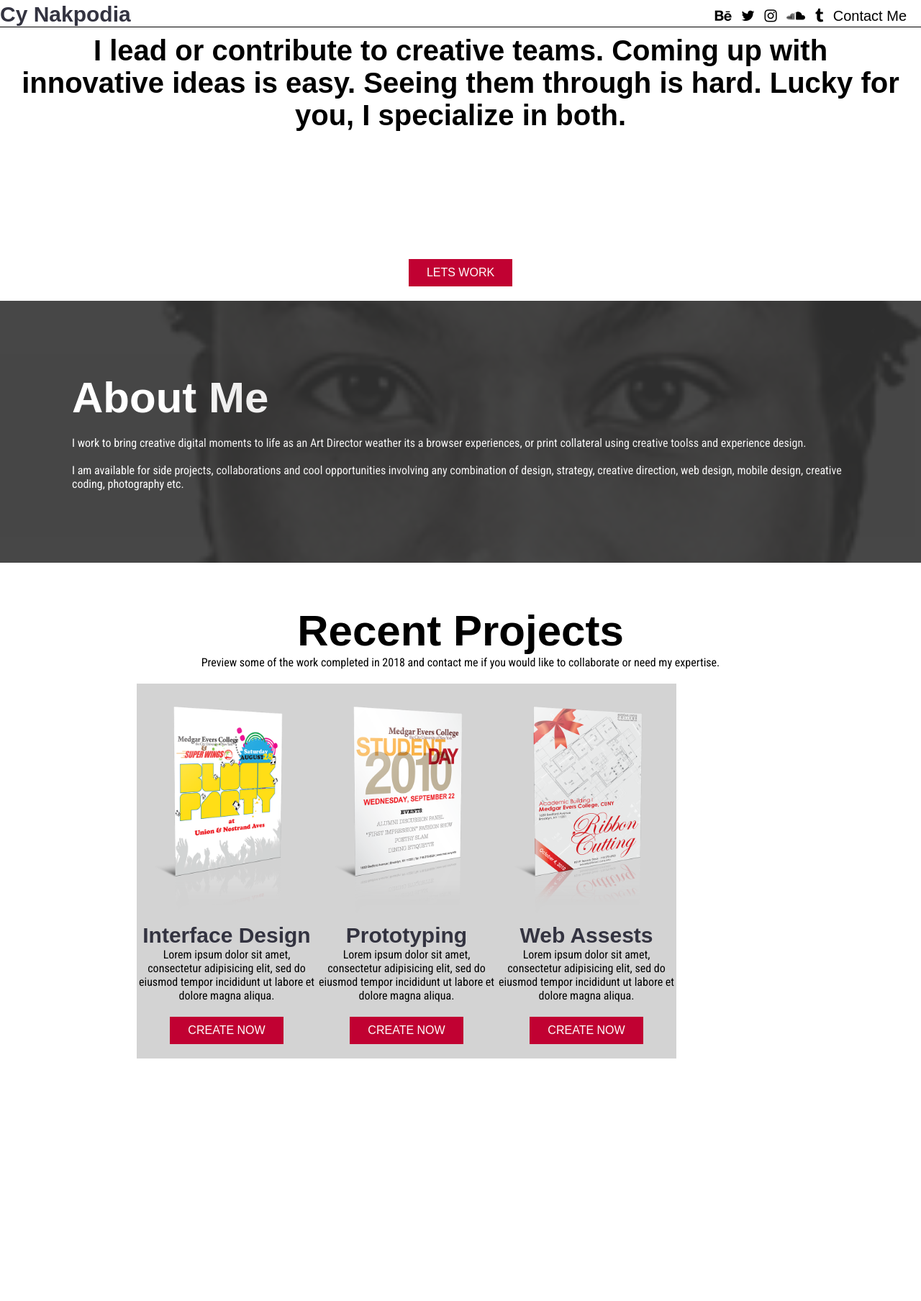
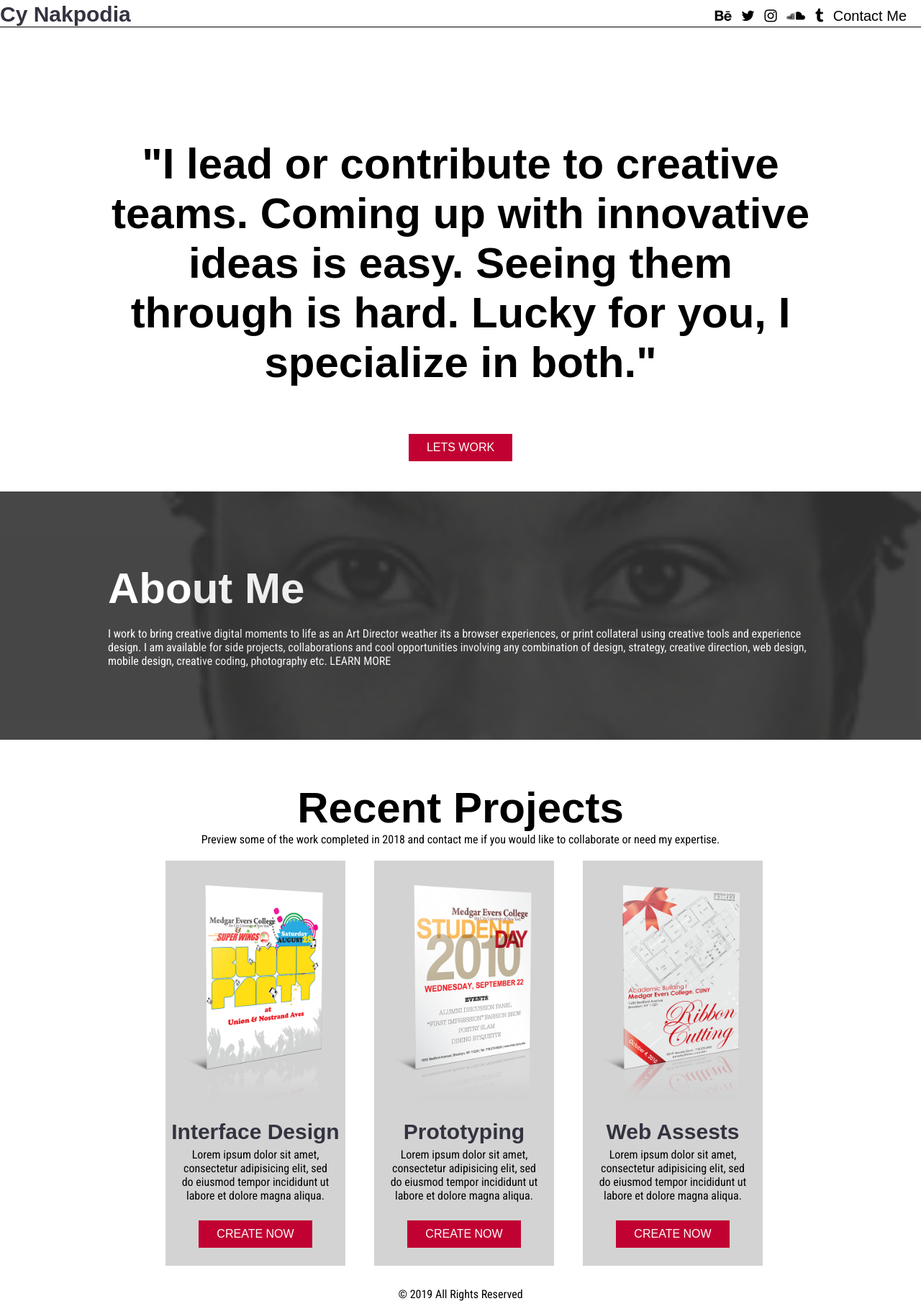
Before and after one commit to kemiteko/prcorrections, a plain HTML site: page index.html in a window 1280 px wide. Shown: the part 17-1825 px from the top of the page at 72% size. Before the commit the page ends 1488 px from the top, so only its background shows below. Drawn offline with Linux system fonts and the light colour scheme.

Commit message:
project 1 coorections

```diff
--- a/assets/css/style.css
+++ b/assets/css/style.css
@@ -44,6 +44,12 @@ header{
     top: 20px;
     bottom:20px;
     border-bottom:1px solid #000;
+}
+
+header #logo{
+
+	text-decoration: none;
+
 }
 
 header img{
@@ -93,8 +99,10 @@ nav a:hover{
 /*hero*/
 
 #hero{
-	min-height:50vh;
+	min-height:80vh;
 	/*background:url(../img/logo_lg.jpg);*/
+   /* padding-top:10px;*/
+   	margin-top: 25px;
 	background-position:center bottom;
 	position:relative;
 }
@@ -102,22 +110,29 @@ nav a:hover{
 #hero h1{
 
 	text-align: center;
-	font-size: 40px;
+	font-size: 60px;
 	display: inline-block;
-	padding: 30px;
-	top: 40px;
-
+/*	top: 40px;*/
+	margin: 150px;
+	margin-bottom: 65px;
 
 }
 
 
-#hero p{
+/*#hero p{
 	position:absolute;
 	bottom:20px;
 	text-align: center;
 	width:300px;
 	margin-left:-150px;
 	left:50%;
+}*/
+
+#letsWork{
+
+	text-align: center;
+	margin-bottom: 20px;
+
 }
 
 /*feature*/
@@ -131,11 +146,13 @@ nav a:hover{
 #feature h1 {
 
 	color: #fff;
+	margin:0 50px;
 }
 
 #feature p{
 
 	color: #fff;
+	margin:0 50px;
 }
 
 .overlay{
@@ -144,9 +161,23 @@ nav a:hover{
 	opacity: 0.9;
 	padding:100px;
 }
+
+#videoLink{
+
+	text-decoration: none;
+	color:#fff;
+}
+
+/*Recent Projects*/
+
+#recentProjects{
+
+
+}
+
 /*row*/
 .row {
-    margin:60px auto 0px auto;
+    margin:60px auto 20px auto;
     max-width: 900px;
     text-align: center;
 
@@ -163,22 +194,27 @@ nav a:hover{
 .column{
     float:left;
     width: 250px;
-    margin left:20px;
+    margin-left:40px;
     background-color: lightgrey;
 }
 .column img{
 
-    width:250px;
-    padding: 10px;
+    width: 250px;
+    margin: 10px;
+}
+
+.column p{
+margin: 5px 20px;
 }
 
 .row:after{
     content: "";
     display: block;
     clear: both;
+}
 
+/*containers*/
 
-/*freefrontend*/
 .container {
   max-width: 800px;
   min-width: 640px;
@@ -227,6 +263,67 @@ nav a:hover{
 }
 .container .info span .fa {
   color: #e74c3c;
+}
+
+footer {
+	text-align: center;
+	position:relative;
+	margin-top: 30px;
+	bottom:0;
+
+}
+
+
+
+/*   Contact Page */
+
+.contact{
+
+	margin-top: 55px;
+	text-align: center;
+}
+
+.map{
+	margin: 30px;
+
+}
+
+form{text-align: center;
+
+}
+
+.boxSize{
+
+	width: 400px;
+	height: 40px;
+	margin:10px;
+
+}
+
+#box{
+
+	width: 600px;
+	height: 100px;
+
+}
+
+#hero{
+	min-height:80vh;
+	/*background:url(../img/logo_lg.jpg);*/
+   /* padding-top:10px;*/
+   	margin-top: 25px;
+	background-position:center bottom;
+	position:relative;
+}
+
+#hero h1{
+
+	text-align: center;
+	font-size: 60px;
+	display: inline-block;
+/*	top: 40px;*/
+	margin: 150px;
+	margin-bottom: 65px;
 
 
 /*products*/
--- a/index.html
+++ b/index.html
@@ -8,13 +8,15 @@
 <body>
 	<header>
 <!--		<img src="assets/img/buttingheads_logo.png"> -->
-        <h2>Cy Nakpodia</h2>
+        <div>
+
+        	<a id="logo" href="index.html"><h2>Cy Nakpodia</h2></a>
+
+        </div>
 
 		<nav>
 			<ul>
-				<li>
-					<a href="https://www.behance.net/kemiteko" target="_blank"><i class="fa fa-behance"></i></a>
-				</li>
+				<li><a href="https://www.behance.net/kemiteko" target="_blank"><i class="fa fa-behance"></i></a></li>
 				<li><a href="https://twitter.com/kemiteko" target="_blank"><i class="fa fa-twitter"></i></a></li>
 				<li><a href="https://www.instagram.com/kemiteko/?hl=en/" target="_blank"><i class="fa fa-instagram"></i></a></li>
 				<li><a href="https://soundcloud.com/kemiteko" target="_blank"><i class="fa fa-soundcloud"></i></a></li>
@@ -24,18 +26,24 @@
 		</nav>
 	</header>
 	<div id="hero">
-				<h1>I lead or contribute to creative teams. Coming up with innovative ideas is easy. Seeing them through is hard. Lucky for you, I specialize in both.
+				<h1>"I lead or contribute to creative teams. Coming up with innovative ideas is easy. Seeing them through is hard. Lucky for you, I specialize in both."
 				</h1>
-		<p><a href="contact.html" class="btn">Lets Work</a></p>
+
+	<div id="letsWork">
+		<a href="contact.html" class="btn">Lets Work</a>
+	</div>
+
 	</div>
 	<div id="feature">
 		<div class="overlay">
 			<h1>About Me</h1>
 			<br>
-			<p> I work to bring creative digital moments to life as an Art Director weather its a  browser experiences, or print collateral using creative toolss and experience design.</p><br><p>I am available for side projects, collaborations and cool opportunities involving any combination of design, strategy, creative direction, web design, mobile design, creative coding, photography etc.</p>
+			<p> I work to bring creative digital moments to life as an Art Director weather its a  browser experiences, or print collateral using creative tools and experience design. I am available for side projects, collaborations and cool opportunities involving any combination of design, strategy, creative direction, web design, mobile design, creative coding, photography etc. <a id="videoLink" href="https://vimeo.com/104312355">LEARN MORE</a></p>
 		</div>
 	</div>
-     <div class="row">
+	<div id="recentProjects">
+
+			     <div class="row">
          <h1>Recent Projects</h1>
 				<p>Preview some of the work completed in 2018 and contact me if you would like to collaborate or need my expertise.</p>
 
@@ -43,7 +51,7 @@
             <img src="assets/img/flyer01.png">
             				<h2>Interface Design</h2>
 				<p>Lorem ipsum dolor sit amet, consectetur adipisicing elit, sed do eiusmod tempor incididunt ut labore et dolore magna aliqua.</p>
-				<p><a href="shop.html" class="btn">Create Now</a></p>
+				<p><a href="contact.html" class="btn">Create Now</a></p>
 
         </div>
 
@@ -51,7 +59,7 @@
              <img src="assets/img/flyer03.png">
             				<h2>Prototyping</h2>
 				<p>Lorem ipsum dolor sit amet, consectetur adipisicing elit, sed do eiusmod tempor incididunt ut labore et dolore magna aliqua.</p>
-				<p><a href="shop.html" class="btn">Create Now</a></p>
+				<p><a href="contact.html" class="btn">Create Now</a></p>
 
         </div>
 
@@ -59,12 +67,19 @@
              <img src="assets/img/flyer04.png">
             				<h2>Web Assests</h2>
 				<p>Lorem ipsum dolor sit amet, consectetur adipisicing elit, sed do eiusmod tempor incididunt ut labore et dolore magna aliqua.</p>
-				<p><a href="shop.html" class="btn">Create Now</a></p>
+				<p><a href="contact.html" class="btn">Create Now</a></p>
 
         </div>
 
     </div>
 
+	</div>
+
+	    <footer>
+
+        <p>&copy; 2019 All Rights Reserved </p>
+
+    	</footer>
 
 </body>
 </html>
```
Also changed, not shown: contact.html (+22 -13 lines), glyer04.png (deleted), 1 other file.
